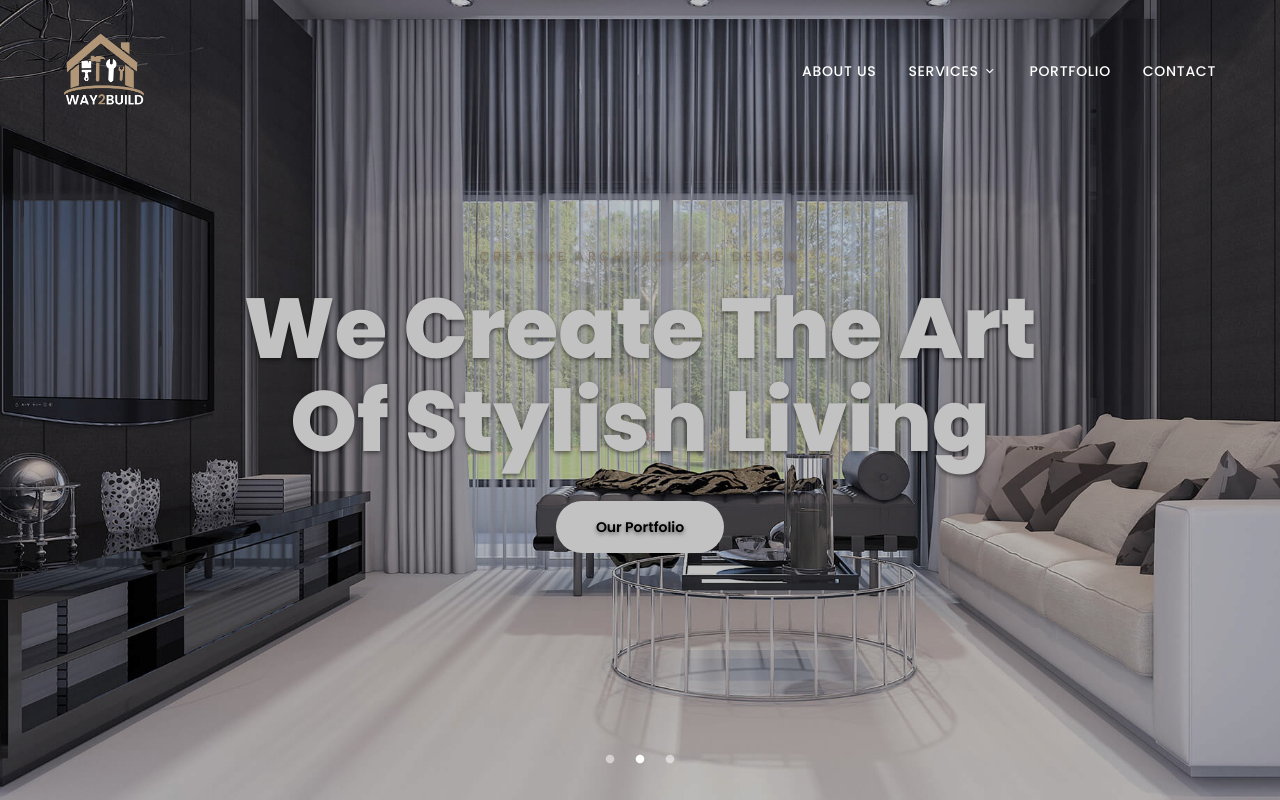
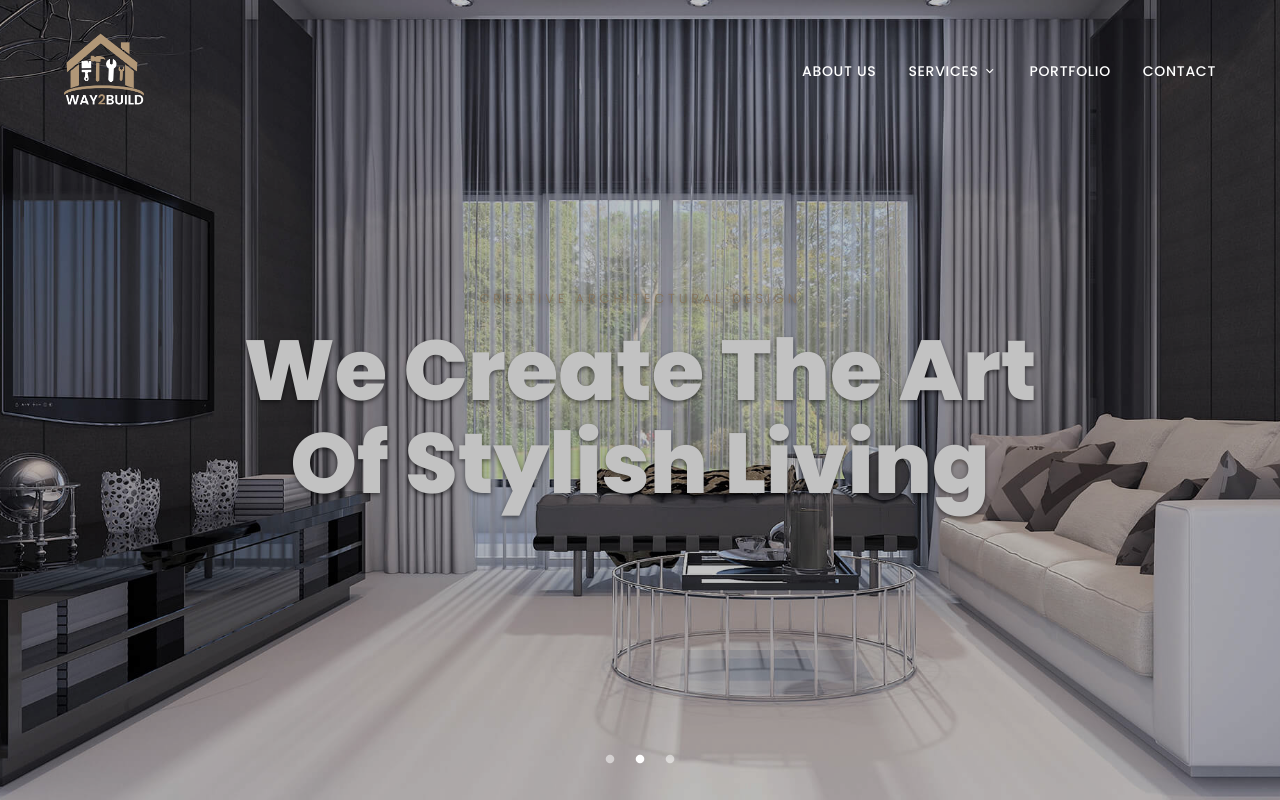
Before and after one commit to EktaThames/Way2Build, a Next.js app: page / in a window 1280 px wide. Shown: the top 800 px of the page. Built offline with nearby package versions, Linux system fonts and the light colour scheme.

Commit message:
PORTFOLIO BUTTON REMOVED FROM HERO

```diff
--- a/components/sections/Hero.tsx
+++ b/components/sections/Hero.tsx
@@ -60,9 +60,9 @@ export default function Hero() {
                 We Create The Art<br />
                 Of Stylish Living
               </h1>
-              <button className="mt-8 px-8 py-3 md:px-10 md:py-4 bg-white text-black text-[12px] md:text-sm font-semibold rounded-full hover:bg-gray-200 transition-colors duration-300">
+              {/* <button className="mt-8 px-8 py-3 md:px-10 md:py-4 bg-white text-black text-[12px] md:text-sm font-semibold rounded-full hover:bg-gray-200 transition-colors duration-300">
                 Our Portfolio
-              </button>
+              </button> */}
             </div>
           </div>
         ))}
```
